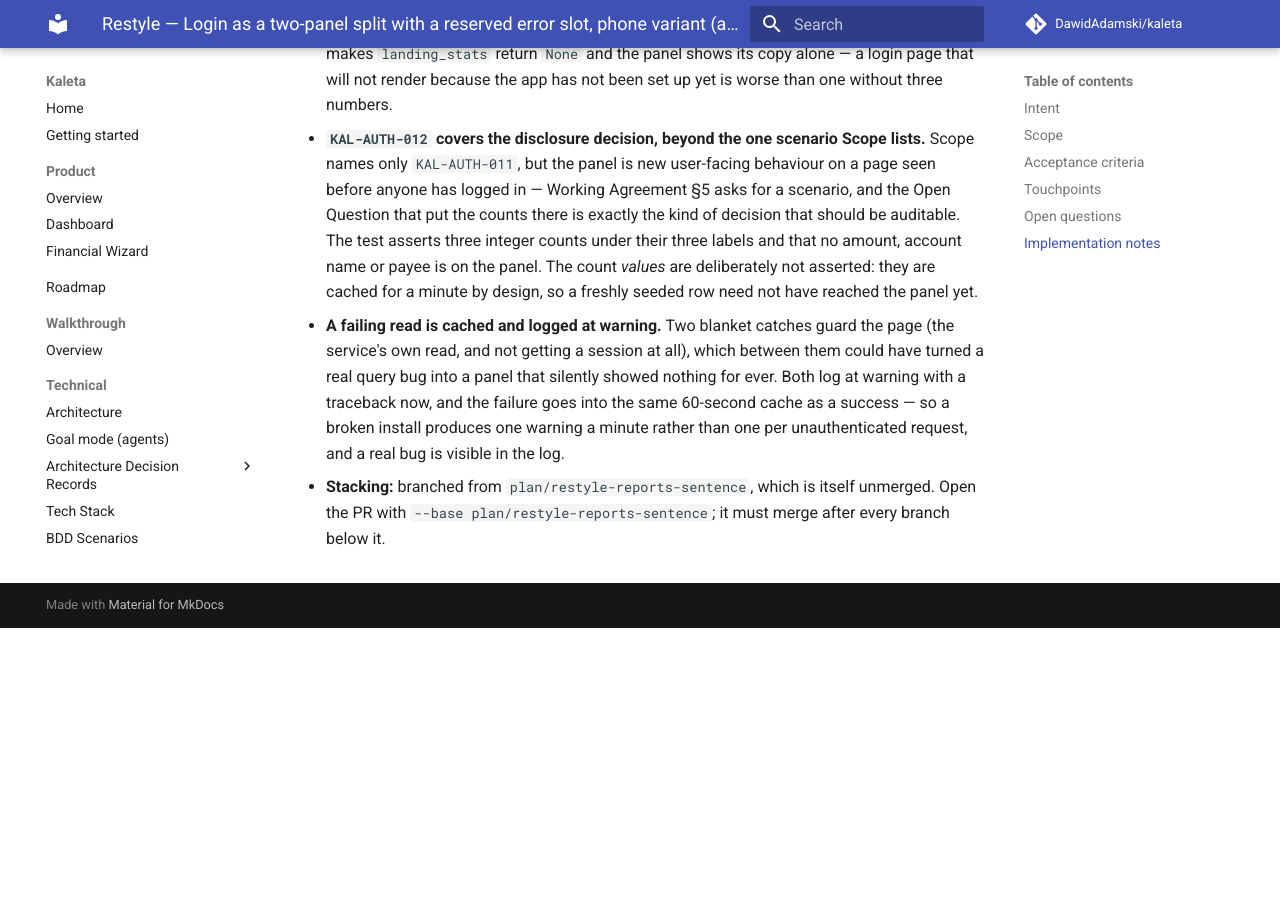
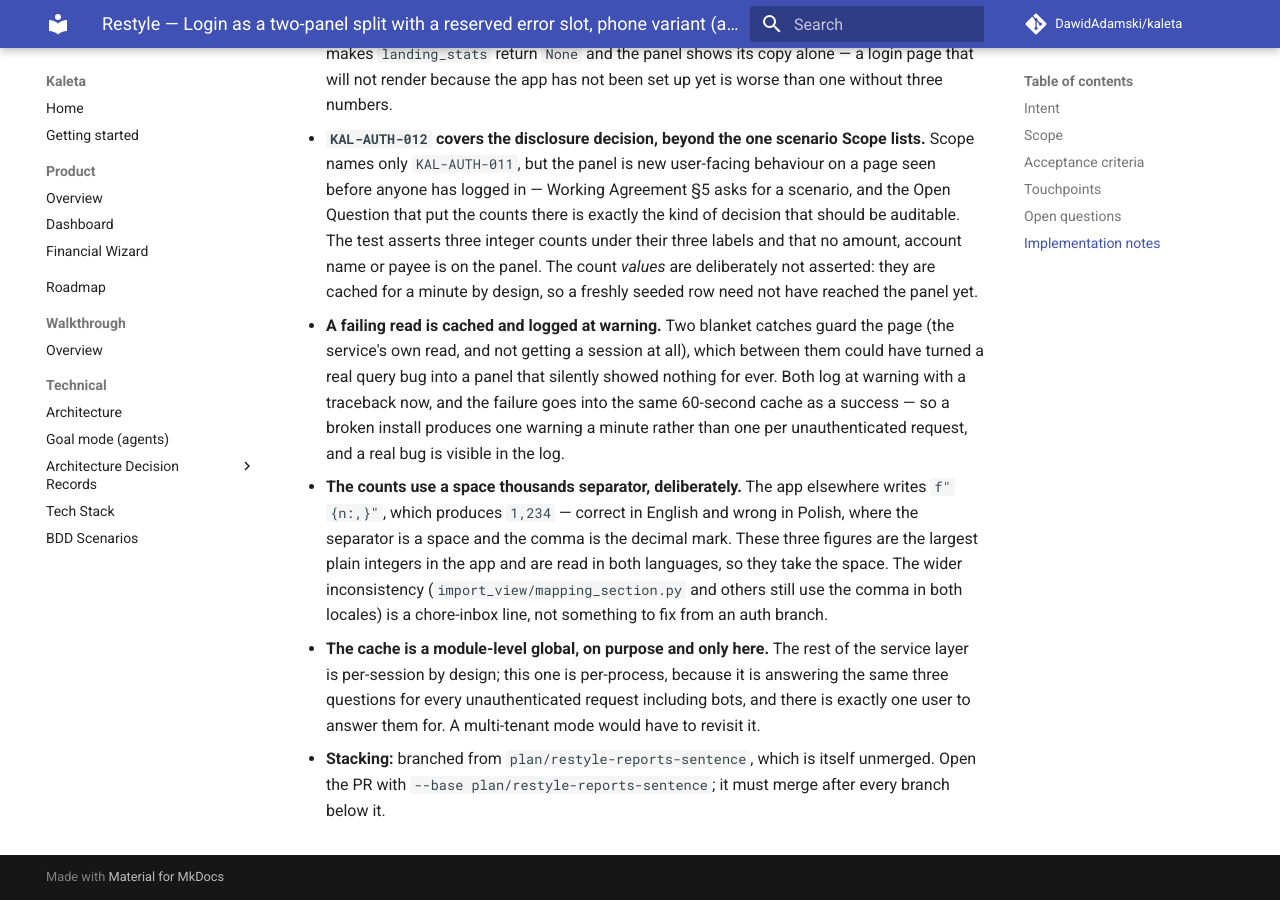
Before and after one commit to DawidAdamski/kaleta, an MkDocs documentation site: the page built from docs/plans/restyle-login-split.md, in a window 1280 px wide and 900 px high, scrolled down 2865 px. Built offline with MkDocs 1.6.1 and Material for MkDocs 9.7.7, drawn with Linux system fonts in a browser that asks for light colours; comment, search, counter and statistics services are not loaded; before the commit the page ends 3493 px from its top, so only the background shows below that.

Commit message:
docs(auth): why a space, and why a global
Two decisions the reviewer was right to ask about: the panel's counts
use a space thousands separator because they are read in Polish too,
where a comma is the decimal mark; and its cache is per-process rather
than per-session because it answers the same three questions for every
unauthenticated request, for exactly one user.

Co-Authored-By: Claude Opus 5 (1M context) <noreply@anthropic.com>
Claude-Session: https://claude.ai/code/session_0152AYpRfMD2oD5sjv3sg3qi

```diff
--- a/docs/plans/restyle-login-split.md
+++ b/docs/plans/restyle-login-split.md
@@ -158,6 +158,21 @@ biometric login.
   warning a minute rather than one per unauthenticated request, and a
   real bug is visible in the log.
 
+- **The counts use a space thousands separator, deliberately.** The app
+  elsewhere writes `f"{n:,}"`, which produces `1,234` — correct in
+  English and wrong in Polish, where the separator is a space and the
+  comma is the decimal mark. These three figures are the largest plain
+  integers in the app and are read in both languages, so they take the
+  space. The wider inconsistency (`import_view/mapping_section.py` and
+  others still use the comma in both locales) is a chore-inbox line, not
+  something to fix from an auth branch.
+
+- **The cache is a module-level global, on purpose and only here.** The
+  rest of the service layer is per-session by design; this one is
+  per-process, because it is answering the same three questions for
+  every unauthenticated request including bots, and there is exactly one
+  user to answer them for. A multi-tenant mode would have to revisit it.
+
 - **Stacking:** branched from `plan/restyle-reports-sentence`, which is
   itself unmerged. Open the PR with
   `--base plan/restyle-reports-sentence`; it must merge after every
```
